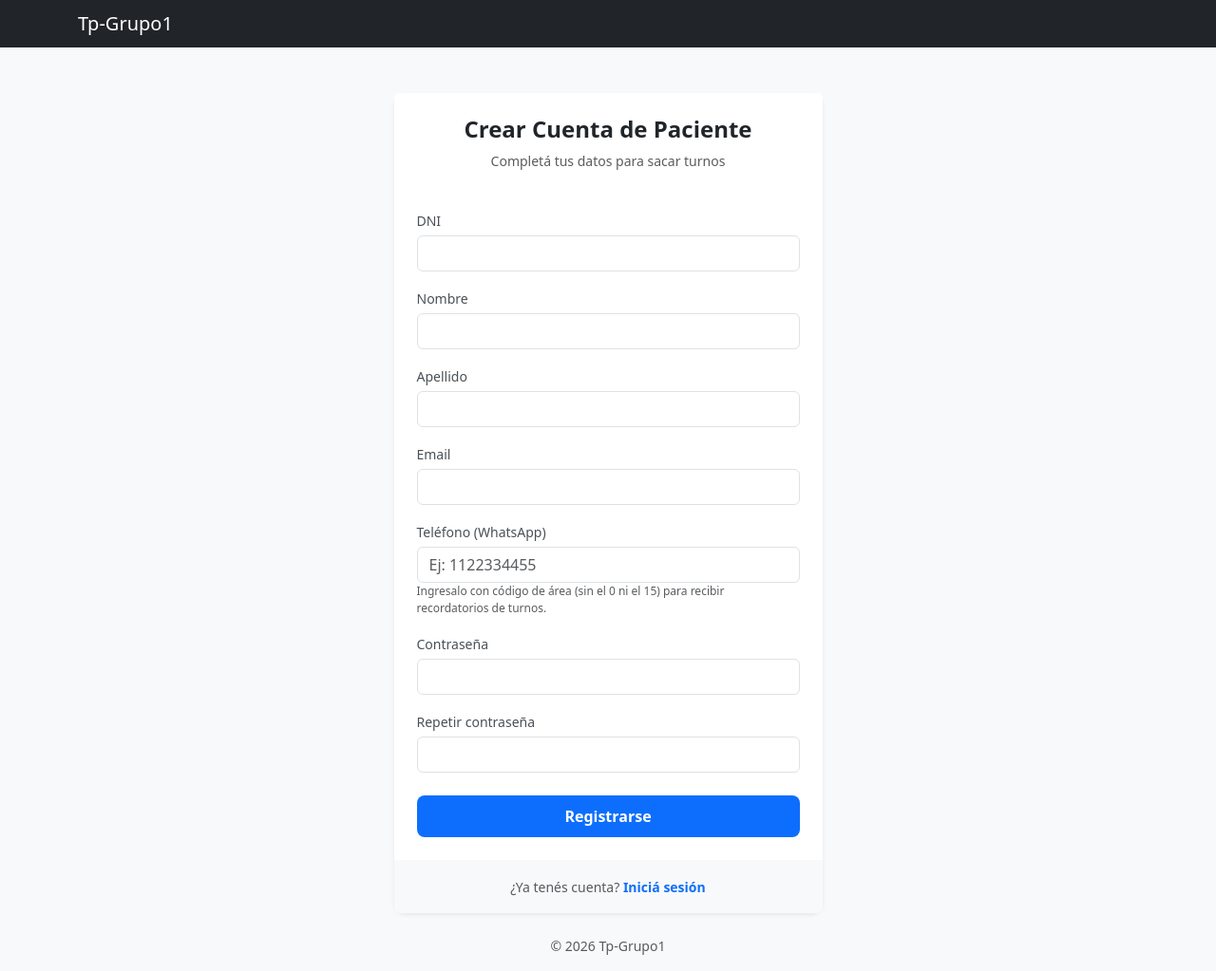
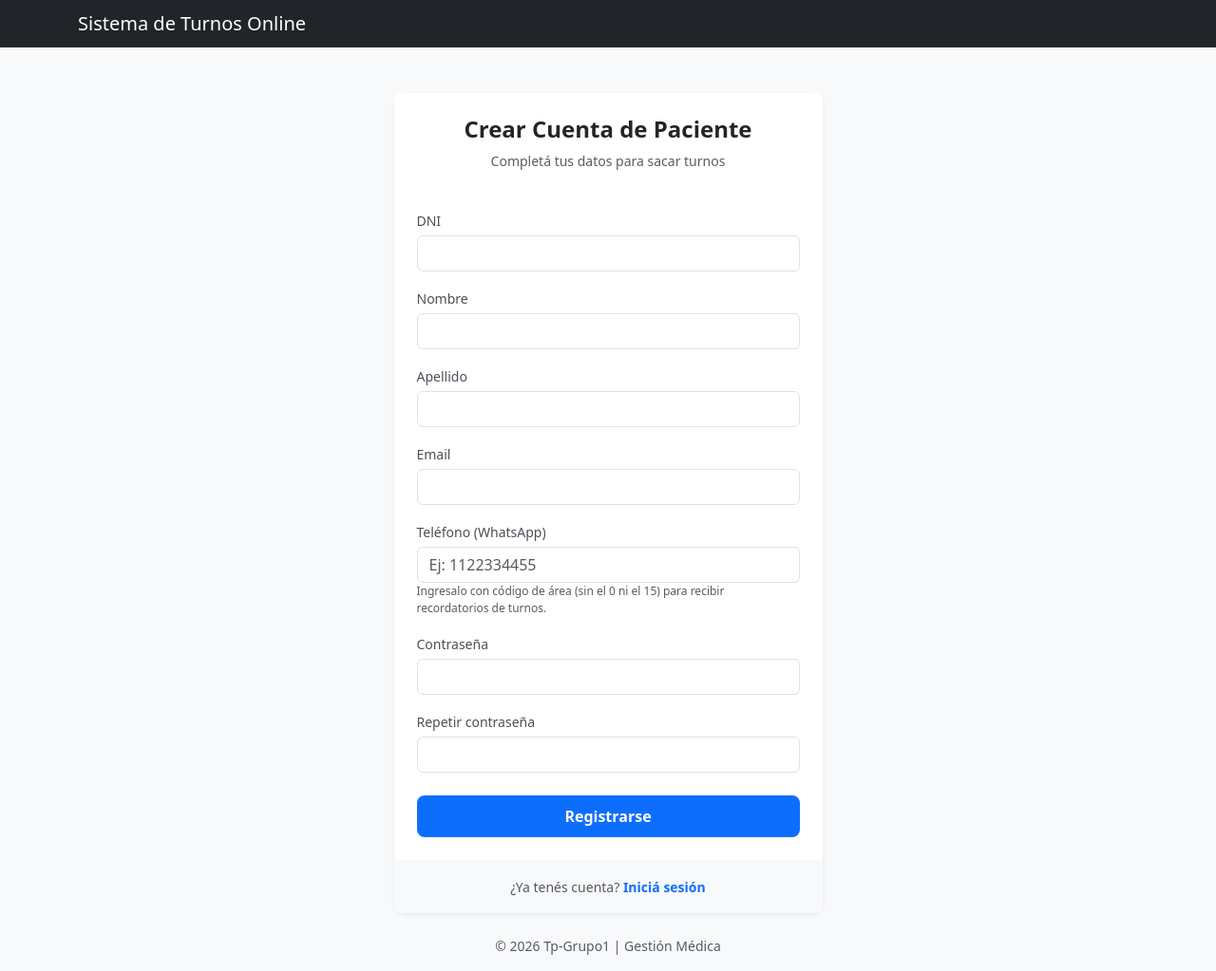
Before and after one commit to pvillalba91/sistema-turnos-grupo-1-, a Django app: page /registro/ in a window 1280 px wide. Shown: the whole page at 95% size. Run offline with Django 4.2, Linux system fonts and the light colour scheme.

Commit message:
Fix: corrección de redirección a login, renderizado de especialidades médicas y limpieza de templates

```diff
--- a/accounts/models.py
+++ b/accounts/models.py
@@ -14,6 +14,7 @@ class Usuario(AbstractUser):
         default='paciente'
     )
     telefono = models.CharField(max_length=20, blank=False, null=False)
+    especialidad = models.CharField(max_length=50, blank=True, default="Clínica Médica")
 
     def __str__(self):
         return f"{self.username} ({self.rol})"
--- a/templates/accounts/login.html
+++ b/templates/accounts/login.html
@@ -16,7 +16,7 @@
 <body>
     <nav class="navbar navbar-dark bg-dark mb-5">
         <div class="container">
-            <span class="navbar-brand mb-0 h1">Tp-Grupo1</span>
+            <span class="navbar-brand mb-0 h1">Sistema de Turnos Online </span>
         </div>
     </nav>
 
--- a/templates/accounts/registro.html
+++ b/templates/accounts/registro.html
@@ -16,7 +16,7 @@
 <body>
     <nav class="navbar navbar-dark bg-dark mb-5">
         <div class="container">
-            <span class="navbar-brand mb-0 h1">Tp-Grupo1</span>
+            <span class="navbar-brand mb-0 h1">Sistema de Turnos Online</span>
         </div>
     </nav>
 
@@ -64,7 +64,7 @@
                         </span>
                     </div>
                 </div>
-                <p class="text-center mt-4 text-muted small">© 2026 Tp-Grupo1</p>
+                <p class="text-center mt-4 text-muted small">© 2026 Tp-Grupo1 | Gestión Médica</p>
             </div>
         </div>
     </div>
--- a/templates/turnos/seleccion_profesional.html
+++ b/templates/turnos/seleccion_profesional.html
@@ -52,17 +52,17 @@
                     <div class="card h-100 shadow-sm card-profesional">
                         <div class="card-body d-flex align-items-center">
                             <div class="avatar-circle me-3">
-                                {{ p.first_name|first }}{{ p.last_name|first }}
+                                {{ p.user.first_name|first }}{{ p.user.last_name|first }}
                             </div>
                             <div>
-                                <h5 class="card-title mb-0 fw-bold">{{ p.first_name }} {{ p.last_name }}</h5>
+                                <h5 class="card-title mb-0 fw-bold">{{ p.user.first_name }} {{ p.user.last_name }}</h5>
                                 <p class="card-text text-muted small mb-0">
                                     {{ p.especialidad|default:"Clínica Médica" }}
                                 </p>
                             </div>
                         </div>
                         <div class="card-footer bg-transparent border-0 pb-3">
-                            <a href="{% url 'disponibilidad_medico' p.id %}" class="btn btn-primary btn-sm w-100">
+                            <a href="{% url 'disponibilidad_medico' p.user.id %}" class="btn btn-primary btn-sm w-100">
                                 Ver Disponibilidad
                             </a>
                         </div>
--- a/turnos_app/views.py
+++ b/turnos_app/views.py
@@ -128,9 +128,9 @@ def redirect_by_role(request):
 
 @login_required
 def seleccion_profesional(request):
-    # Traemos a todos los usuarios que tengan el rol de profesional
-    profesionales = User.objects.filter(rol='profesional')
-    return render(request, 'turnos/seleccion_profesional.html', {'profesionales': profesionales}) #Lista de medicos que el paciente puede elegir
+    # En vez de traer Users, traemos los Profesionales con sus datos de usuario vinculados
+    profesionales = Profesional.objects.select_related('user').all()
+    return render(request, 'turnos/seleccion_profesional.html', {'profesionales': profesionales})
 
 
 @login_required
--- a/turnos_project/urls.py
+++ b/turnos_project/urls.py
@@ -17,9 +17,11 @@ Including another URLconf
 from django.contrib import admin
 from django.urls import path, include
 from turnos_app import views
+from django.views.generic import RedirectView
 
 urlpatterns = [
     path('admin/', admin.site.urls),
+    path('', RedirectView.as_view(url='/accounts/login/'), name='root_redirect'),
     path('', include('turnos_app.urls')), # Tu lógica principal
     path('accounts/', include('accounts.urls')), # El login que hizo Pri
     path('reservar-confirmar/<int:medico_id>/<int:horario_id>/', views.formulario_reserva, name='formulario_reserva'),
```
Also changed, not shown: accounts/migrations/0002_usuario_especialidad_alter_usuario_telefono.py (added).
